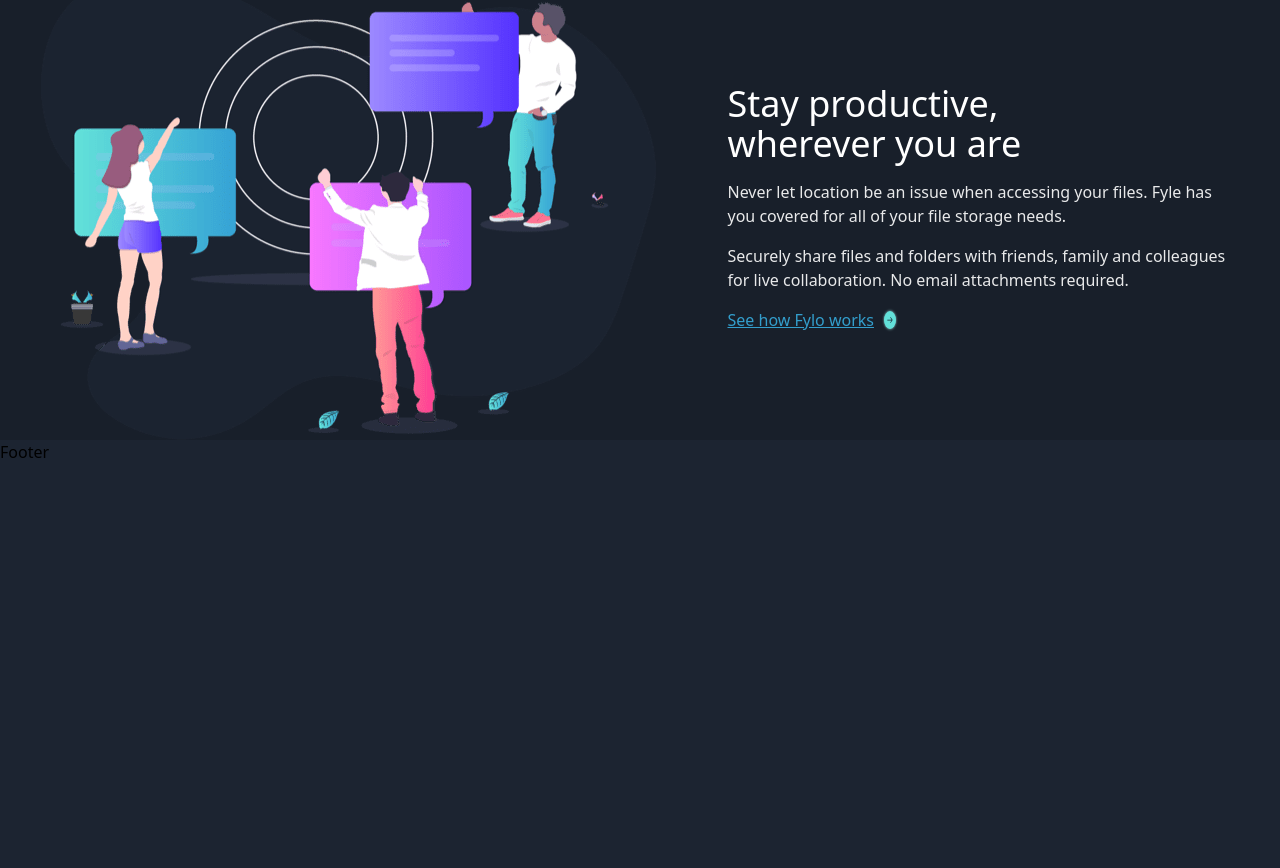
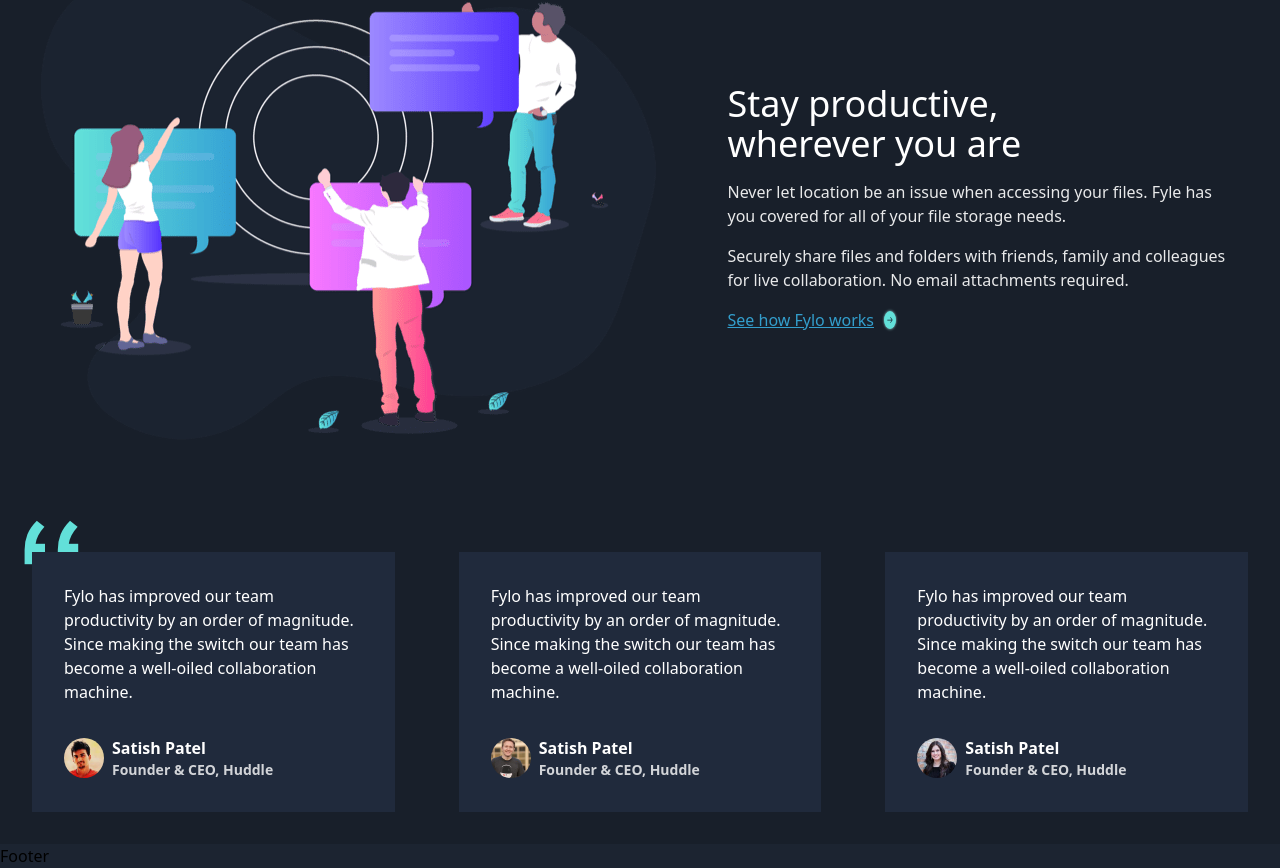
Before and after one commit to Ontiveroshtml/fylo-dark, a React (Vite) app: page / in a window 1280 px wide. Shown: the part 1486-2354 px from the top of the page. Before the commit the page ends 1950 px from the top, so only its background shows below. Built offline with nearby package versions, Linux system fonts and the light colour scheme.

Commit message:
add testimonial page

```diff
--- a/src/layouts/Landing.jsx
+++ b/src/layouts/Landing.jsx
@@ -1,6 +1,7 @@
 import { Features } from "../pages/Features";
 import { Home } from "../pages/Home";
 import { Team } from "../pages/Team";
+import { Testimonials } from "../pages/Testimonials";
 
 export function Landing() {
   return (
@@ -8,6 +9,7 @@
       <Home />
       <Features />
       <Team />
+      <Testimonials />
     </>
   );
 }
--- /dev/null
+++ b/src/pages/Testimonials.jsx
@@ -0,0 +1,71 @@
+import profileOne from "../assets/images/profile-1.jpg";
+import profileTwo from "../assets/images/profile-2.jpg";
+import profileThree from "../assets/images/profile-3.jpg";
+import bgQuotes from "../assets/images/bg-quotes.png";
+
+export function Testimonials() {
+  return (
+    <section className="bg-Navy-900 flex p-8">
+      <div className="flex max-w-7xl gap-16 mx-auto pt-20 z-2 relative ">
+        <img
+          src={bgQuotes}
+          alt=""
+          className="absolute -left-2 top-12 pointer-events-none -z-1"
+        />
+        <article className="bg-Navy-800 p-8">
+          <p className="text-White">
+            Fylo has improved our team productivity by an order of magnitude.
+            Since making the switch our team has become a well-oiled
+            collaboration machine.
+          </p>
+
+          <div className="flex justify-start items-center gap-2 pt-8">
+            <img src={profileOne} alt="" className="max-w-10 rounded-full" />
+            <div className=" flex flex-col font-semibold">
+              <span className="text-White">Satish Patel</span>
+              <span className="text-White opacity-80 text-sm">
+                Founder & CEO, Huddle
+              </span>
+            </div>
+          </div>
+        </article>
+
+        <article className="bg-Navy-800 p-8">
+          <p className="text-White">
+            Fylo has improved our team productivity by an order of magnitude.
+            Since making the switch our team has become a well-oiled
+            collaboration machine.
+          </p>
+
+          <div className="flex justify-start items-center gap-2 pt-8">
+            <img src={profileTwo} alt="" className="max-w-10 rounded-full" />
+            <div className=" flex flex-col font-semibold">
+              <span className="text-White">Satish Patel</span>
+              <span className="text-White opacity-80 text-sm">
+                Founder & CEO, Huddle
+              </span>
+            </div>
+          </div>
+        </article>
+
+        <article className="bg-Navy-800 p-8">
+          <p className="text-White">
+            Fylo has improved our team productivity by an order of magnitude.
+            Since making the switch our team has become a well-oiled
+            collaboration machine.
+          </p>
+
+          <div className="flex justify-start items-center gap-2 pt-8">
+            <img src={profileThree} alt="" className="max-w-10 rounded-full" />
+            <div className=" flex flex-col font-semibold">
+              <span className="text-White">Satish Patel</span>
+              <span className="text-White opacity-80 text-sm">
+                Founder & CEO, Huddle
+              </span>
+            </div>
+          </div>
+        </article>
+      </div>
+    </section>
+  );
+}
```
